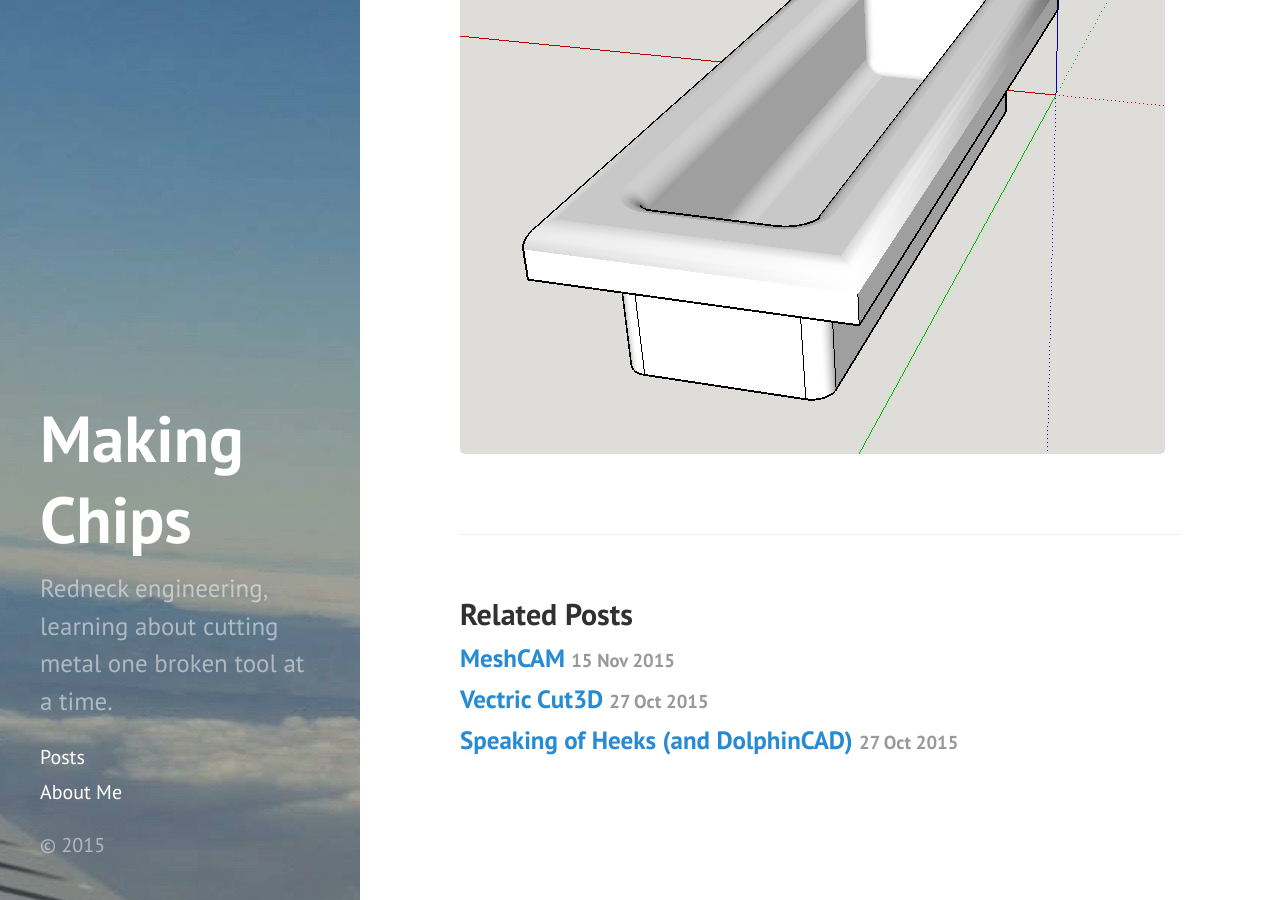
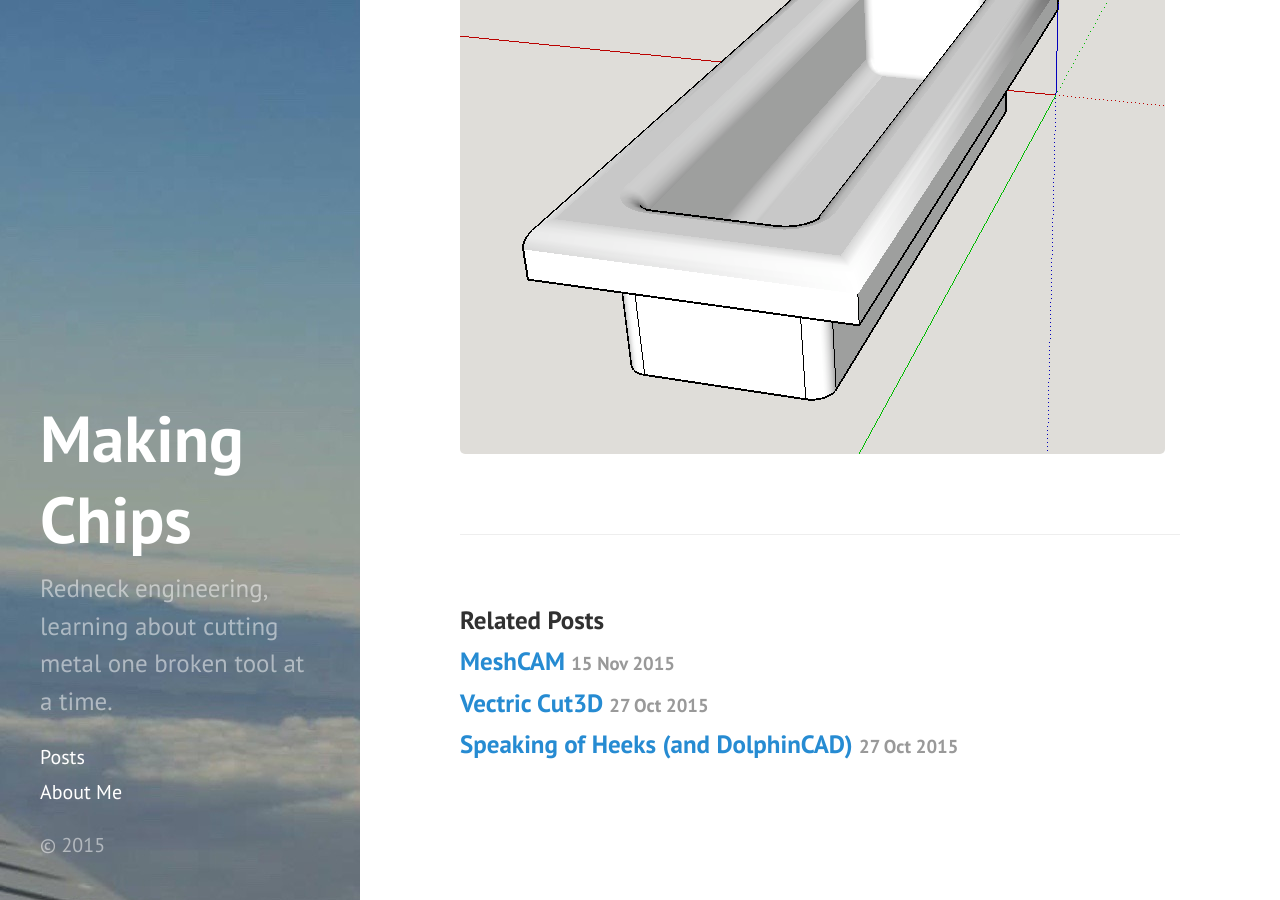
Before and after one commit to makingchips/makingchips.github.io, a Jekyll site: the page built from _posts/2015-10-24-DoorPull.md, in a window 1280 px wide and 900 px high, scrolled down 767 px. Built offline with Jekyll 4.4.1, drawn with Linux system fonts in a browser that asks for light colours; Markdown is read by kramdown in place of the engine named in the settings; comment, search, counter and statistics services are not loaded.

```diff
--- a/_layouts/post.html
+++ b/_layouts/post.html
@@ -9,7 +9,7 @@ layout: default
 </div>
 
 <div class="related">
-  <h2>Related Posts</h2>
+  <h3>Related Posts</h2>
   <ul class="related-posts">
     {% for post in site.related_posts limit:3 %}
       <li>
```
